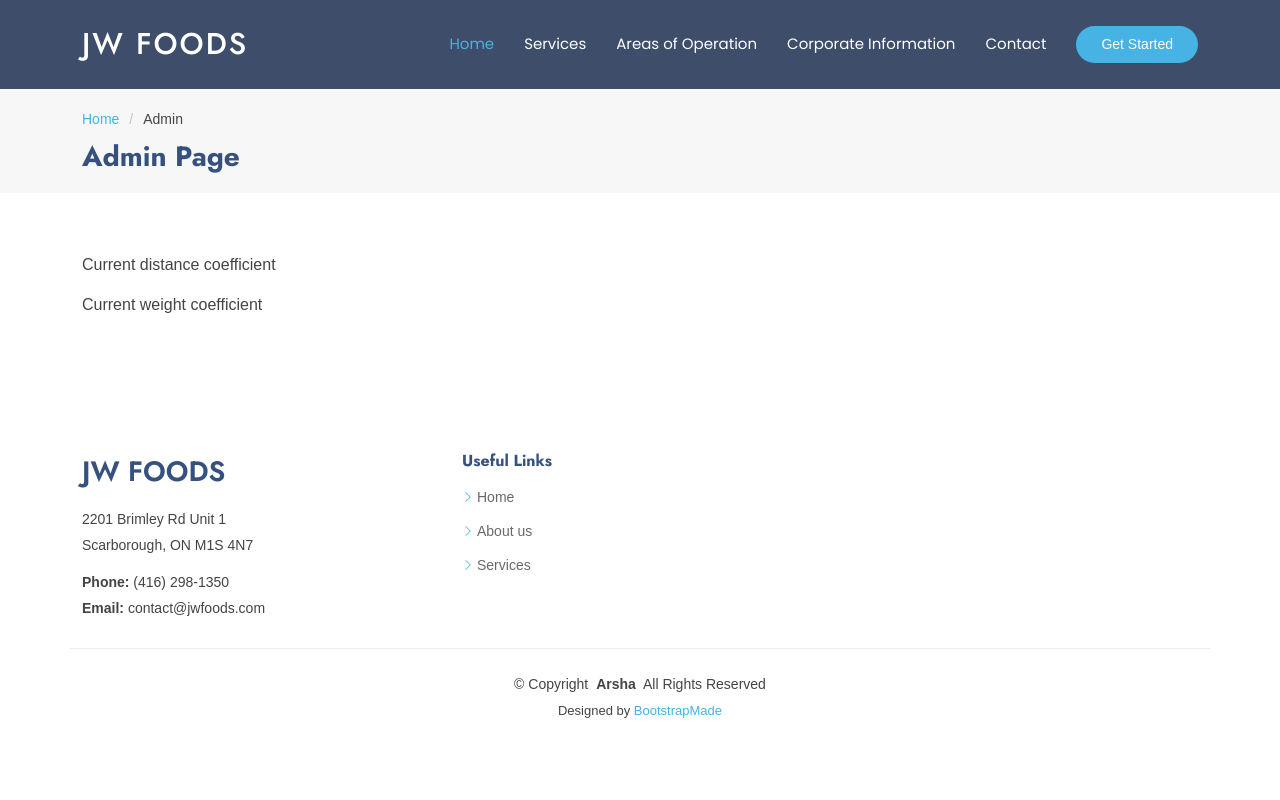
After one commit to lindan4/jwf-ft, a Flask app: page /admin in a window 1280 px wide. The commit adds this page. Run offline with Flask 3, Linux system fonts and the light colour scheme; some libraries are stand-ins or nearby versions.

Commit message:
Created admin page.

```diff
--- a/app/__init__.py
+++ b/app/__init__.py
@@ -35,6 +35,10 @@ def list_coefficients():
     result_set = db.session.query(models.Coefficient).all()
 
     return jsonify(result_set), 200
+
+@app.route('/admin', methods=['GET'])
+def render_admin():
+    return render_template('admin.html')
 
 @app.route('/admin/update_coefficients', methods=['POST'])
 def update_coefficients():
--- /dev/null
+++ b/app/templates/admin.html
@@ -0,0 +1,160 @@
+<!DOCTYPE html>
+<html lang="en">
+
+<head>
+  <meta charset="utf-8">
+  <meta content="width=device-width, initial-scale=1.0" name="viewport">
+  <title>Starter Page - Arsha Bootstrap Template</title>
+  <meta content="" name="description">
+  <meta content="" name="keywords">
+
+  <!-- Favicons -->
+  <link href="{{ url_for('static', filename='assets/img/favicon.png') }}" rel="icon">
+  <link href="{{ url_for('static', filename='assets/img/apple-touch-icon.png') }}" rel="apple-touch-icon">
+
+  <!-- Fonts -->
+  <link href="https://fonts.googleapis.com" rel="preconnect">
+  <link href="https://fonts.gstatic.com" rel="preconnect" crossorigin>
+  <link href="https://fonts.googleapis.com/css2?family=Open+Sans:ital,wght@0,300;0,400;0,500;0,600;0,700;0,800;1,300;1,400;1,500;1,600;1,700;1,800&family=Poppins:ital,wght@0,100;0,200;0,300;0,400;0,500;0,600;0,700;0,800;0,900;1,100;1,200;1,300;1,400;1,500;1,600;1,700;1,800;1,900&family=Jost:ital,wght@0,100;0,200;0,300;0,400;0,500;0,600;0,700;0,800;0,900;1,100;1,200;1,300;1,400;1,500;1,600;1,700;1,800;1,900&display=swap" rel="stylesheet">
+
+  <!-- Vendor CSS Files -->
+  <link href="{{ url_for('static', filename='assets/vendor/bootstrap/css/bootstrap.min.css') }}" rel="stylesheet">
+  <link href="{{ url_for('static', filename='assets/vendor/bootstrap-icons/bootstrap-icons.css') }}" rel="stylesheet">
+  <link href="{{ url_for('static', filename='assets/vendor/aos/aos.css') }}" rel="stylesheet">
+  <link href="{{ url_for('static', filename='assets/vendor/glightbox/css/glightbox.min.css') }}" rel="stylesheet">
+  <link href="{{ url_for('static', filename='assets/vendor/swiper/swiper-bundle.min.css') }}" rel="stylesheet">
+
+  <!-- Main CSS File -->
+  <link href="{{ url_for('static', filename='assets/css/main.css') }}" rel="stylesheet">
+
+  <!-- =======================================================
+  * Template Name: Arsha
+  * Template URL: https://bootstrapmade.com/arsha-free-bootstrap-html-template-corporate/
+  * Updated: Jun 06 2024 with Bootstrap v5.3.3
+  * Author: BootstrapMade.com
+  * License: https://bootstrapmade.com/license/
+  ======================================================== -->
+</head>
+
+<body class="starter-page-page">
+
+  <header id="header" class="header d-flex align-items-center sticky-top">
+    <div class="container-fluid container-xl position-relative d-flex align-items-center">
+
+      <a href="/" class="logo d-flex align-items-center me-auto">
+        <!-- Uncomment the line below if you also wish to use an image logo -->
+        <!-- <img src="{{ url_for('static', filename='assets/img/logo.png') }}" alt=""> -->
+        <h1 class="sitename">JW Foods</h1>
+      </a>
+
+      <nav id="navmenu" class="navmenu">
+        <ul>
+          <li><a href="/#hero" class="active">Home</a></li>
+          <li><a href="/#services">Services</a></li>
+          <li><a href="/#areas_of_operation">Areas of Operation</a></li>
+          <li><a href="/#corporate_info">Corporate Information</a></li>
+          <li><a href="/#contact">Contact</a></li>
+        </ul>
+        <i class="mobile-nav-toggle d-xl-none bi bi-list"></i>
+      </nav>
+
+      <a class="btn-getstarted" href="#about">Get Started</a>
+
+    </div>
+  </header>
+
+  <main class="main">
+
+    <!-- Page Title -->
+    <div class="page-title" data-aos="fade">
+      <div class="container">
+        <nav class="breadcrumbs">
+          <ol>
+            <li><a href="index.html">Home</a></li>
+            <li class="current">Admin</li>
+          </ol>
+        </nav>
+        <h1>Admin Page</h1>
+      </div>
+    </div><!-- End Page Title -->
+
+    <!-- Starter Section Section -->
+    <section id="starter-section" class="starter-section section">
+
+      <div class="container" data-aos="fade-up">
+        <div>
+          <p>Current distance coefficient</p>
+          <p>Current weight coefficient</p>
+        </div>
+
+        <div class="mt-4">
+
+
+        </div>
+
+      </div>
+    </section><!-- /Starter Section Section -->
+  </main>
+
+  <footer id="footer" class="footer">
+
+    <div class="container footer-top">
+      <div class="row gy-4">
+        <div class="col-lg-4 col-md-6 footer-about">
+          <a href="index.html" class="d-flex align-items-center">
+            <span class="sitename">JW Foods</span>
+          </a>
+          <div class="footer-contact pt-3">
+            <p>2201 Brimley Rd Unit 1</p>
+            <p>Scarborough, ON M1S 4N7</p>
+            <p class="mt-3"><strong>Phone:</strong> <span>(416) 298-1350</span></p>
+            <p><strong>Email:</strong> <span>contact@jwfoods.com</span></p>
+          </div>
+        </div>
+
+        <div class="col-lg-2 col-md-3 footer-links">
+          <h4>Useful Links</h4>
+          <ul>
+            <li><i class="bi bi-chevron-right"></i> <a href="/">Home</a></li>
+            <li><i class="bi bi-chevron-right"></i> <a href="/#corporate_info">About us</a></li>
+            <li><i class="bi bi-chevron-right"></i> <a href="/#areas_of_operation">Services</a></li>
+          </ul>
+        </div>
+      </div>
+    </div>
+
+    <div class="container copyright text-center mt-4">
+      <p>© <span>Copyright</span> <strong class="px-1 sitename">Arsha</strong> <span>All Rights Reserved</span></p>
+      <div class="credits">
+        <!-- All the links in the footer should remain intact. -->
+        <!-- You can delete the links only if you've purchased the pro version. -->
+        <!-- Licensing information: https://bootstrapmade.com/license/ -->
+        <!-- Purchase the pro version with working PHP/AJAX contact form: [buy-url] -->
+        Designed by <a href="https://bootstrapmade.com/">BootstrapMade</a>
+      </div>
+    </div>
+
+  </footer>
+
+  <!-- Scroll Top -->
+  <a href="#" id="scroll-top" class="scroll-top d-flex align-items-center justify-content-center"><i class="bi bi-arrow-up-short"></i></a>
+
+  <!-- Preloader -->
+  <div id="preloader"></div>
+
+  <!-- Vendor JS Files -->
+  <script src="{{ url_for('static', filename='assets/vendor/bootstrap/js/bootstrap.bundle.min.js') }}"></script>
+  <script src="{{ url_for('static', filename='assets/vendor/php-email-form/validate.js') }}"></script>
+  <script src="{{ url_for('static', filename='assets/vendor/aos/aos.js') }}"></script>
+  <script src="{{ url_for('static', filename='assets/vendor/glightbox/js/glightbox.min.js') }}"></script>
+  <script src="{{ url_for('static', filename='assets/vendor/swiper/swiper-bundle.min.js') }}"></script>
+  <script src="{{ url_for('static', filename='assets/vendor/waypoints/noframework.waypoints.js') }}"></script>
+  <script src="{{ url_for('static', filename='assets/vendor/imagesloaded/imagesloaded.pkgd.min.js') }}"></script>
+  <script src="{{ url_for('static', filename='assets/vendor/isotope-layout/isotope.pkgd.min.js') }}"></script>
+
+  <!-- Main JS File -->
+  <script src="{{ url_for('static', filename='assets/js/main.js') }}"></script>
+
+</body>
+
+</html>
```
Also changed, not shown: app/templates/index.html (+1 -6 lines), 2 other files.
